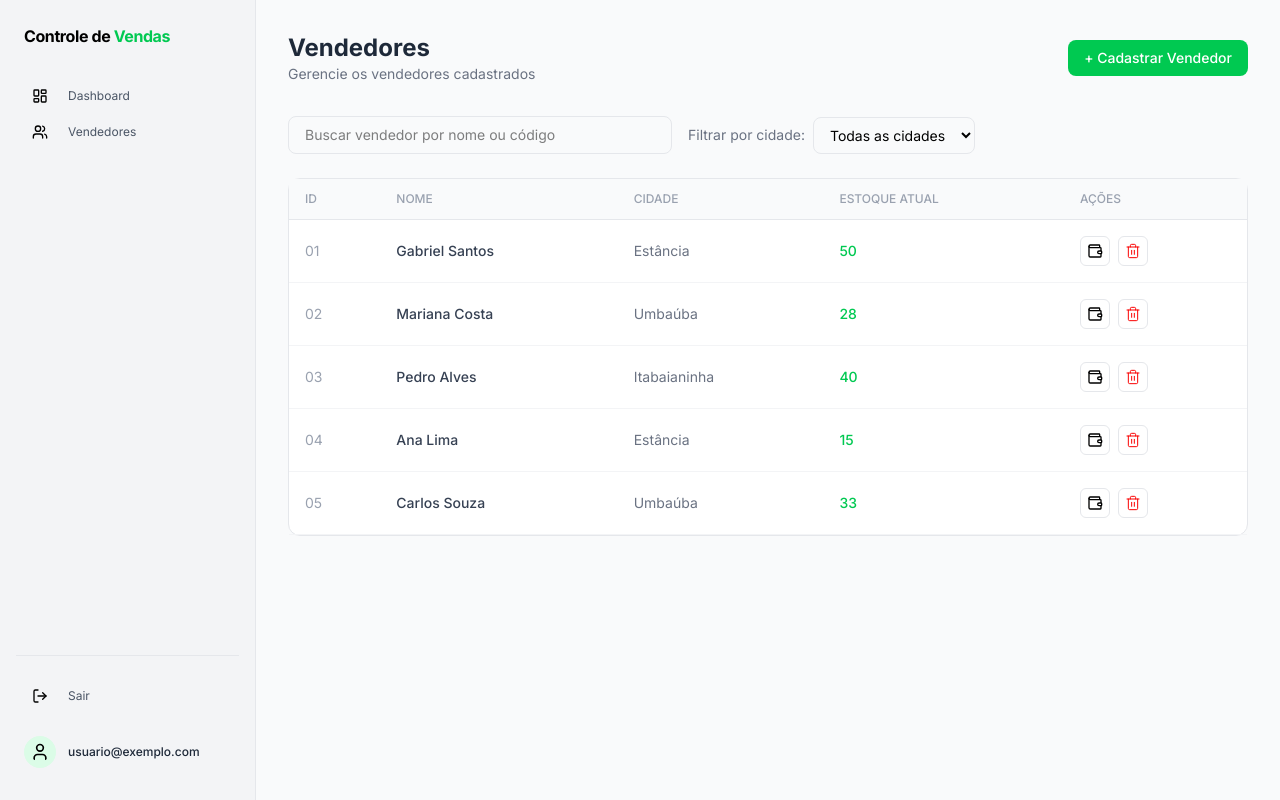
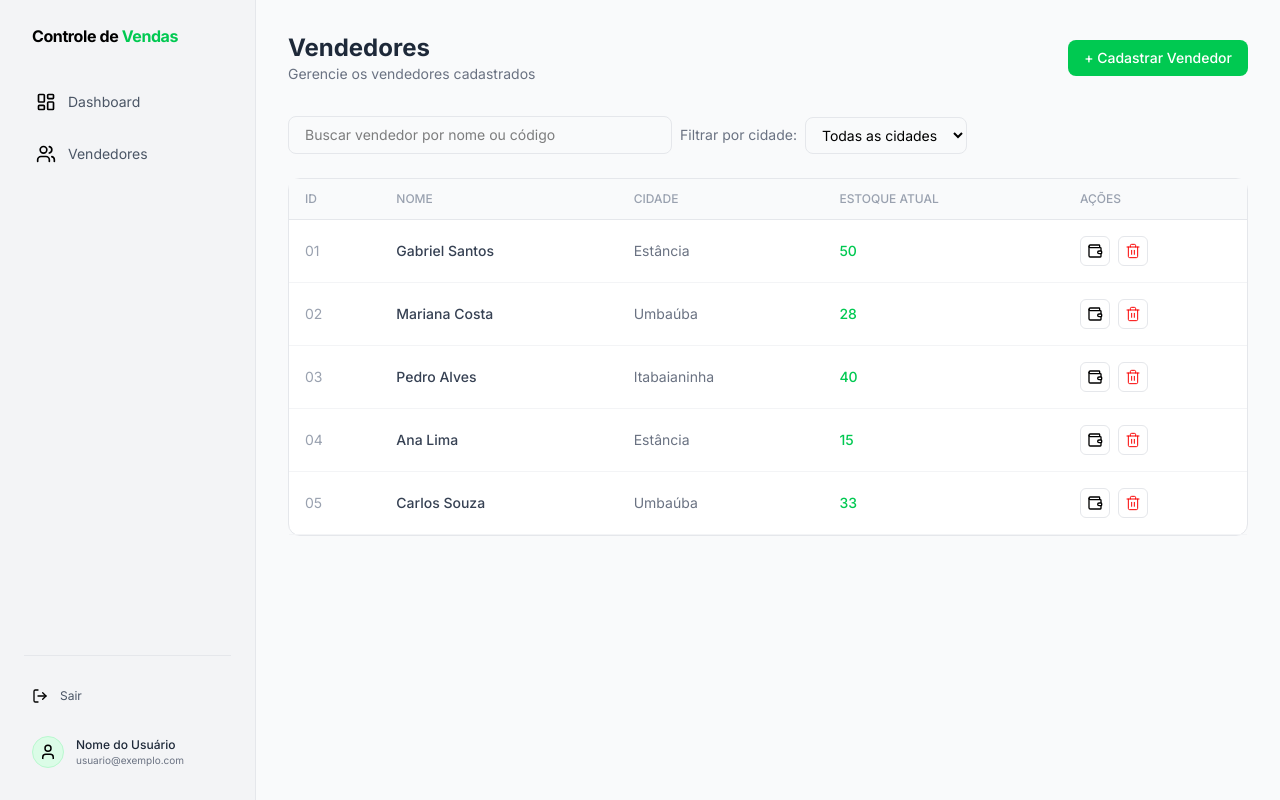
Before and after one commit to GabSouza6/controle-de-vendas, a React (Vite) app in the folder frontend/: page / in a window 1280 px wide. Built offline with nearby package versions, Linux system fonts and the light colour scheme.

Commit message:
refactor: reorganiza estrutura da sidebar

```diff
--- a/frontend/src/components/Sidebar/Sidebar.tsx
+++ b/frontend/src/components/Sidebar/Sidebar.tsx
@@ -7,54 +7,49 @@ const SideBar = () => {
   const NavLink = ({ icon, text }: { icon: string; text: string }) => (
     <a
       href="#"
-      className="flex items-center gap-3 p-2 rounded-lg text-xs text-gray-600 hover:bg-green-100 hover:text-green-600 transition-colors"
+      className="flex items-center gap-3 p-3 rounded-lg text-sm text-gray-600 hover:bg-green-100 hover:text-green-600 transition-colors"
     >
-      <div className="w-8 flex justify-center">
-        <img src={icon} alt={`Ícone ${text}`} className="w-4 h-4" />
-      </div>
+      <img src={icon} alt={`Ícone ${text}`} className="w-5 h-5" />
       {text}
     </a>
   );
 
   return (
-    <aside className="hidden md:flex flex-col w-64 bg-gray-100 border-r border-gray-200 px-4 py-6 min-h-screen">
-      <div className="flex flex-col gap-8 flex-1">
-        <div>
-          <div className="px-2 mb-8">
+    <aside className="hidden md:flex flex-col w-64 bg-gray-100 border-r border-gray-200 h-screen sticky top-0">
+      <div className="flex flex-col h-full p-6">
+        <header className="mb-8 px-2">
           <span className="font-bold text-base tracking-tight">
             Controle de <span className="text-green-500">Vendas</span>
           </span>
-          </div>
+        </header>
 
-          <nav className="flex flex-col gap-1">
+        <nav className="flex-1 flex flex-col gap-2">
           <NavLink icon={iconDashboard} text="Dashboard" />
           <NavLink icon={iconVendedores} text="Vendedores" />
         </nav>
-        </div>
 
-        <div className="mt-auto flex flex-col gap-4 pt-6 border-t border-gray-200">
-          {/* Sair */}
-          <div className="flex items-center gap-3 p-2 text-xs text-gray-600 hover:text-black cursor-pointer transition-colors">
-            <div className="w-8 flex justify-center">
-              <img src={iconSair} alt="Icone de Sair" className="w-4 h-4" />
-            </div>
+        <footer className="flex flex-col gap-4 pt-6 border-t border-gray-200">
+          <button className="flex items-center gap-3 p-2 text-xs text-gray-600 hover:text-red-600 transition-colors cursor-pointer">
+            <img src={iconSair} alt="Sair" className="w-4 h-4" />
             <span>Sair</span>
-          </div>
+          </button>
 
-          {/* Perfil */}
           <div className="flex items-center gap-3 p-2">
-            <div className="w-8 flex justify-center">
             <img
               src={iconUser}
-                alt="Icone de perfil"
-                className="w-8 h-8 p-1.5 rounded-full bg-green-100"
+              alt="Perfil"
+              className="w-8 h-8 p-1.5 rounded-full bg-green-100 border border-green-200"
             />
-            </div>
-            <span className="text-xs text-gray-800 font-medium truncate">
+            <div className="flex flex-col overflow-hidden">
+              <span className="text-xs font-medium text-gray-800">
+                Nome do Usuário
+              </span>
+              <span className="text-[10px] text-gray-500">
                 usuario@exemplo.com
               </span>
             </div>
           </div>
+        </footer>
       </div>
     </aside>
   );
--- a/frontend/src/pages/Vendedores/Vendedores.tsx
+++ b/frontend/src/pages/Vendedores/Vendedores.tsx
@@ -10,18 +10,20 @@ const Vendedores = () => {
         <header className="flex items-center justify-between mb-8">
           <div>
             <h1 className="text-2xl font-bold text-gray-800">Vendedores</h1>
-            <p className="text-sm text-gray-500">Gerencie os vendedores cadastrados</p>
+            <p className="text-sm text-gray-500">
+              Gerencie os vendedores cadastrados
+            </p>
           </div>
           <button className=" bg-green-500 hover:bg-green-600 text-white text-sm font-medium px-4 py-2 rounded-lg cursor-pointer">
             + Cadastrar Vendedor
           </button>
         </header>
 
-        <div className="flex items-center gap-4 mb-6">
+        <div className="flex items-center mb-6 gap-2 md:flex-row flex-col">
           <input
             type="text"
             placeholder="Buscar vendedor por nome ou código"
-            className="w-96 border border-gray-200 rounded-lg px-4 py-2 text-sm outline-none hover:border-gray-500 "
+            className="w-full md:w-96 border border-gray-200 rounded-lg px-4 py-2 text-sm outline-none hover:border-gray-500"
           />
 
           <div className="flex items-center gap-2">
@@ -36,10 +38,9 @@ const Vendedores = () => {
         </div>
 
         <TabelaVendedores />
-
       </main>
     </div>
-  )
-}
+  );
+};
 
-export default Vendedores
+export default Vendedores;
```
Lines whose indentation alone changed are shown as unchanged.
